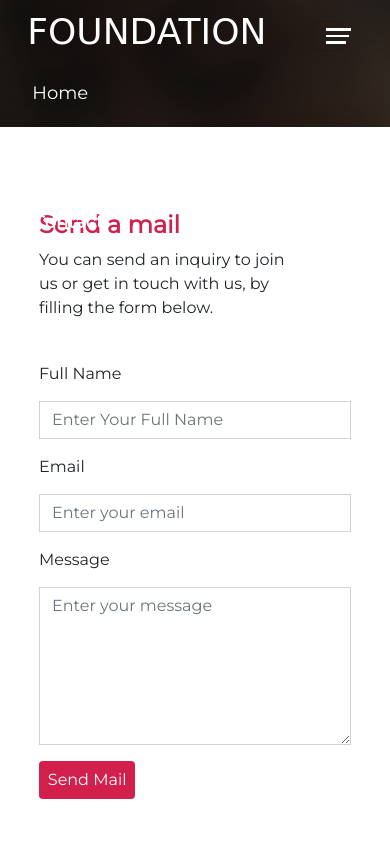
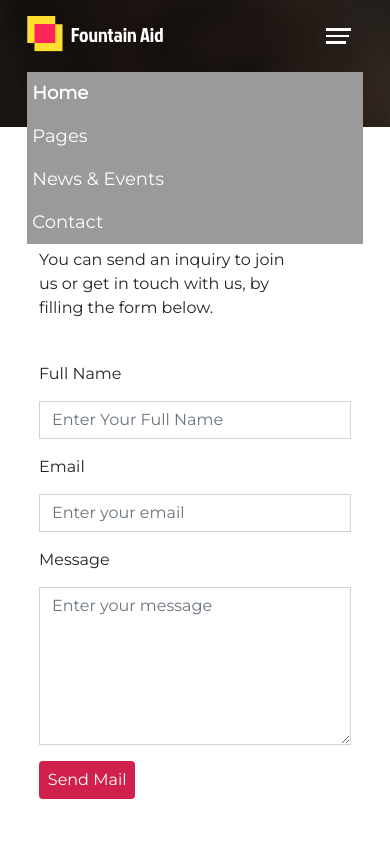
Before and after one commit to davidjnr2/Charity-Organisation-Template, a website built with Parcel: page src/contact.html in a window 390 px wide. Both pictures are taken after a click on the button "Toggle navigation". Shown: the top 844 px of the page. Built offline with nearby package versions, Linux system fonts and the light colour scheme.

Commit message:
fix(navbar toggler)

```diff
--- a/src/contact.html
+++ b/src/contact.html
@@ -29,31 +29,30 @@
 
     <main class="contact__hero">
         <div class="contact__hero-overlay">
-            <!-- <p>text</p> -->
-
             <header>
                 <nav class="navbar fixed-top navbar-expand-lg navbar-light">
                     <div>
-                        <a class="navbar-brand logo_text" href="#">FOUNDATION</a>
+                        <a class="navbar-brand logo_text" href="./index.html"><img src="./img/logo.png" alt="">
+                        </a>
                     </div>
                     <button class="navbar-toggler" type="button" data-toggle="collapse" data-target="#navbarNav" aria-controls="navbarNav" aria-expanded="false" aria-label="Toggle navigation">
-                        <span class="first_Nav"></span>
-                        <span class="second_Nav"></span>
-                        <span class="third_Nav"></span>
-                     </button>
+                    <span class="first_Nav"></span>
+                    <span class="second_Nav"></span>
+                    <span class="third_Nav"></span>
+                 </button>
                     <div class="collapse navbar-collapse" id="navbarNav">
                         <ul class="navbar-nav">
                             <li class="nav-item">
-                                <a class="nav-link" href="./index.html">Home <span class="sr-only">(current)</span></a>
+                                <a class="nav-link active" href="./index.html">Home <span class="sr-only">(current)</span></a>
                             </li>
-                            <li class="nav-item active">
+                            <li class="nav-item">
                                 <a class="nav-link" href="#">Pages</a>
                             </li>
                             <li class="nav-item">
                                 <a class="nav-link" href="#">News & Events</a>
                             </li>
                             <li class="nav-item">
-                                <a class="nav-link active" href="./contact.html">Contact</a>
+                                <a class="nav-link" href="./contact.html">Contact</a>
                             </li>
                     </div>
                 </nav>
@@ -187,7 +186,7 @@
             <div class="row">
                 <div class="col-md-3 col-sm-6">
                     <ul>
-                        <li>Logo</li>
+                        <li><span><img src="./img/logo.png" alt=""></span></li>
                         <li>Our team gathers</li>
                         <li>Thousands of volunteers</li>
                         <li>With am mission to help</li>
--- a/src/css/main.css
+++ b/src/css/main.css
@@ -418,4 +418,10 @@ footer h4 {
     footer {
         padding: 5vh 2vw;
     }
+    .contact__hero .navbar-collapse {
+        background: #9b9999;
+    }
+    .hero .navbar-collapse {
+        background: #9b9999;
+    }
 }
```
Also changed, not shown: src/index.html (+1 -1 lines).
